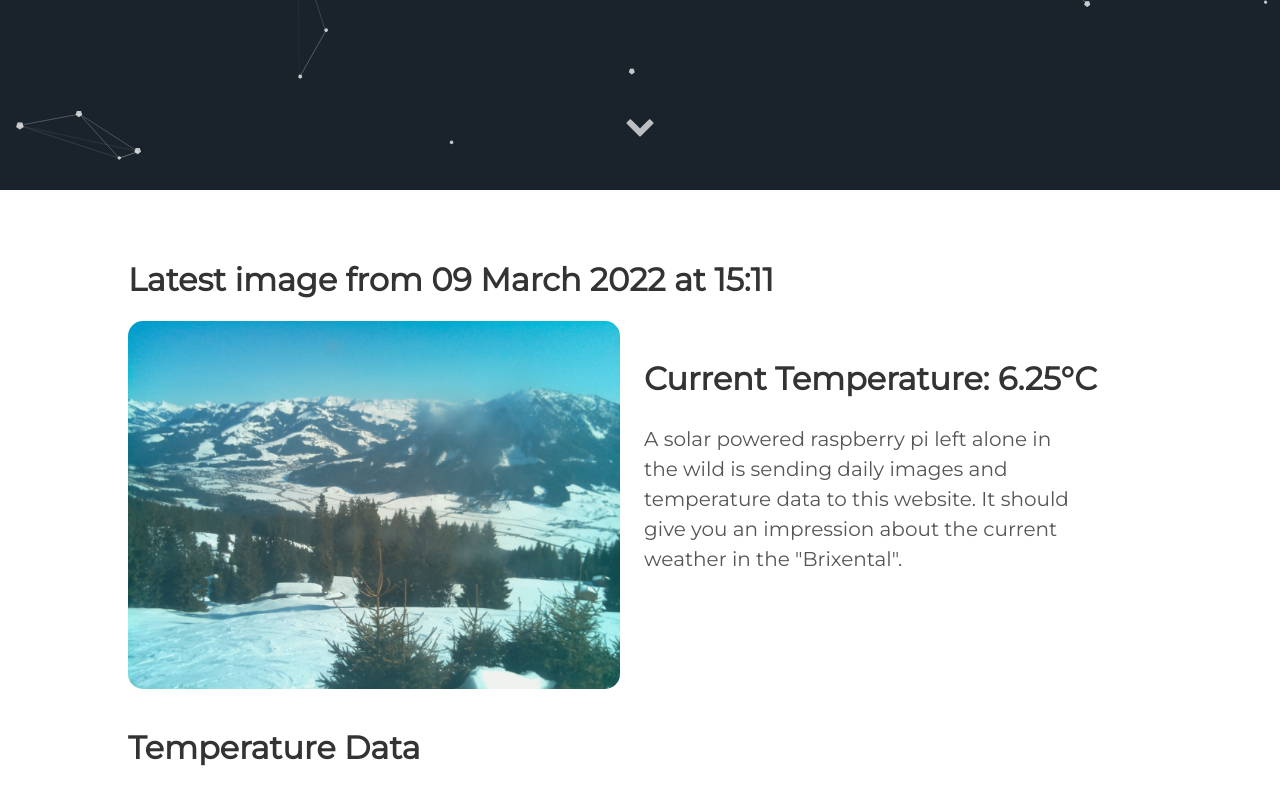
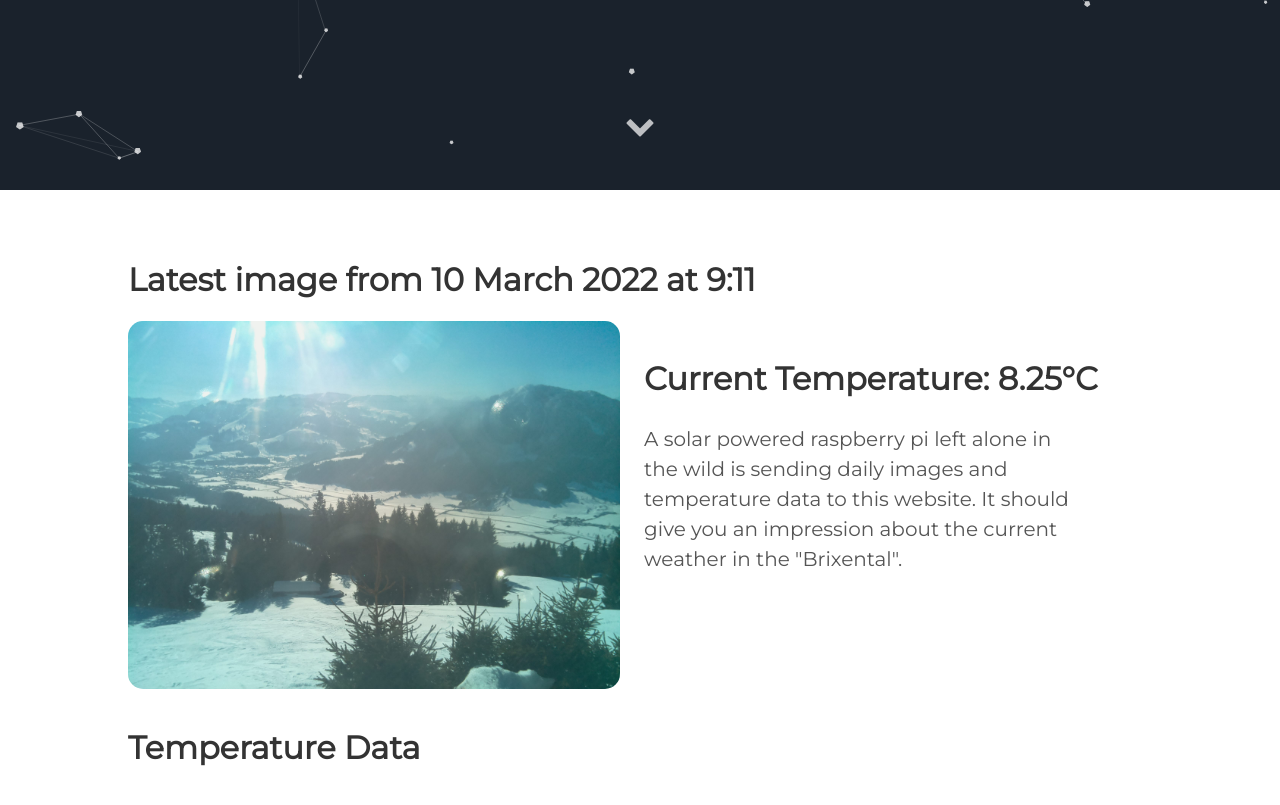
Before and after one commit to vektorious/vektorious.github.io, a Jekyll site: the page built from resources/huette.md, in a window 1280 px wide and 900 px high, scrolled down 710 px. Shown: the top 805 px of the window. Built offline with Jekyll 4.4.1, drawn with Linux system fonts in a browser that asks for light colours.

Commit message:
I'm a bot beep boop

```diff
--- a/resources/huette.md
+++ b/resources/huette.md
@@ -6,13 +6,13 @@ image: '/assets/img/'
 description: 'Live image from the Austrian alps'
 twitter_text: ' '
 ---
-## Latest image from 09 March 2022 at 15:11
+## Latest image from 10 March 2022 at  9:11
 <div class="huette">
   <div class="huette-image">
     <img src="{{ "/assets/img/huette.jpg" | prepend: site.baseurl }}">
   </div>
   <div class="huette-text">
-        <h2>Current Temperature: 6.25°C</h2>
+        <h2>Current Temperature: 8.25°C</h2>
         <p>A solar powered raspberry pi left alone in the wild is sending daily images and temperature data to this website. It should give you an impression about the current weather in the "Brixental".</p>
 
   </div>
```
Also changed, not shown: rpi-script/2022-03-10_090953.txt (renamed from rpi-script/2022-03-09_150955.txt, +5 -5 lines), rpi-script/huette.md (+2 -2 lines), assets/img/huette.jpg, assets/img/temp_plot.png, rpi-script/temp_plot.png, 1 other file.
